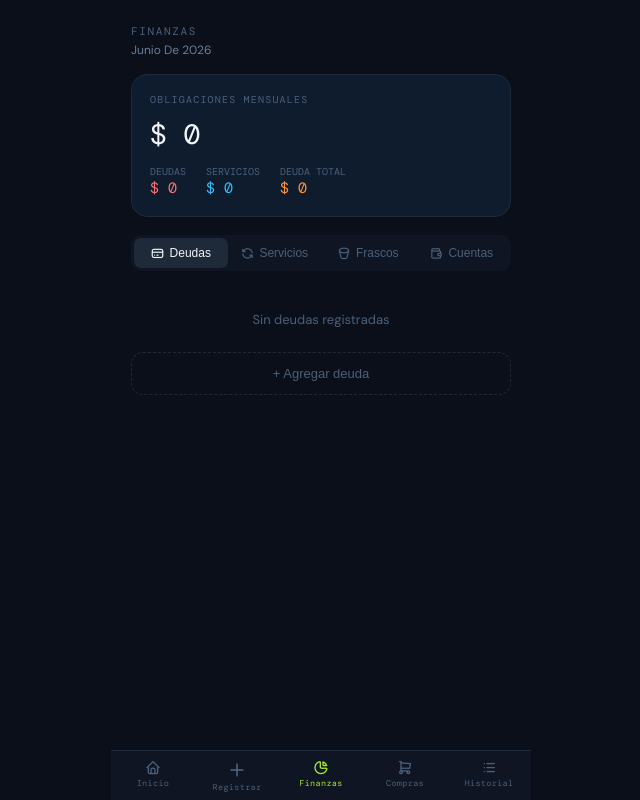
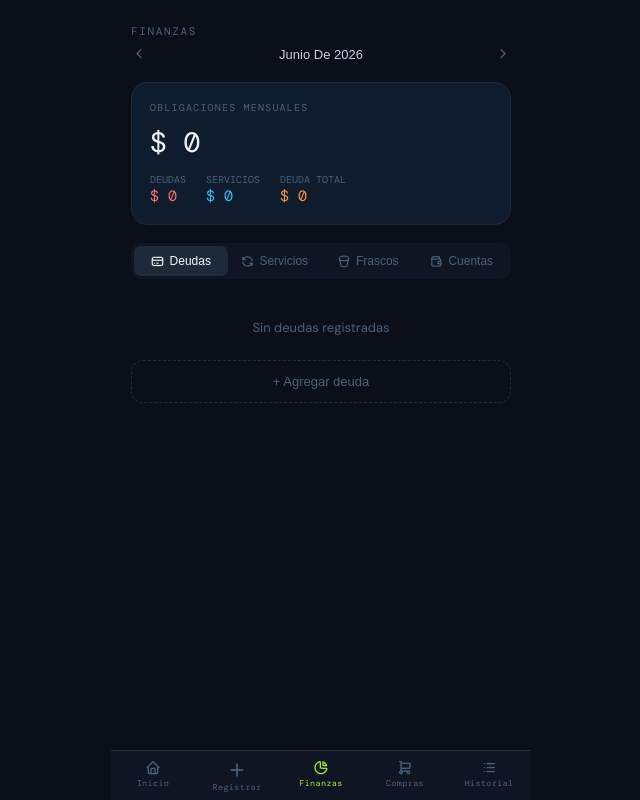
Before and after one commit to BFcamp/gastos-app, a React (Vite) app: page / in a window 1280 px wide. Both pictures are taken after a click on the button "Finanzas". Shown: the whole page, without its empty margins (319-959 px from the left). Built offline with nearby package versions, Linux system fonts and the light colour scheme.

Commit message:
fecha global

```diff
--- a/src/App.jsx
+++ b/src/App.jsx
@@ -184,24 +184,22 @@ export default function App() {
   };
 
   // ── Registrar pago de un servicio ───────────────────────────────────────
-  const payService = (serviceId, amount, accountId) => {
+  const payService = (serviceId, amount, accountId, monthOffset = 0) => {
     const sv = services.find(s => s.id === serviceId);
     if (!sv) return;
-    const now = new Date();
-    const monthKey = `${now.getFullYear()}-${String(now.getMonth() + 1).padStart(2, "0")}`;
+    const target = new Date(new Date().getFullYear(), new Date().getMonth() + monthOffset, 1);
+    const monthKey = `${target.getFullYear()}-${String(target.getMonth() + 1).padStart(2, "0")}`;
     addTransaction({
       type: "expense", amount, accountId, category: sv.category || "services",
       description: `Pago: ${sv.name}`, installmentInfo: null,
-      date: now.toISOString(),
+      date: target.toISOString(),
     });
     setServices(prev => prev.map(s => s.id === serviceId ? { ...s, payments: [...(s.payments || []), monthKey] } : s));
   };
 
-  // Desmarca un servicio pagado SIN tocar transacciones (corrección rápida;
-  // si ya generó un pago real, hay que borrarlo a mano en Historial).
-  const unmarkServicePaid = (serviceId) => {
-    const now = new Date();
-    const monthKey = `${now.getFullYear()}-${String(now.getMonth() + 1).padStart(2, "0")}`;
+  const unmarkServicePaid = (serviceId, monthOffset = 0) => {
+    const target = new Date(new Date().getFullYear(), new Date().getMonth() + monthOffset, 1);
+    const monthKey = `${target.getFullYear()}-${String(target.getMonth() + 1).padStart(2, "0")}`;
     setServices(prev => prev.map(s => s.id === serviceId ? { ...s, payments: (s.payments || []).filter(p => p !== monthKey) } : s));
   };
 
@@ -217,7 +215,7 @@ export default function App() {
 
       {tab === "dashboard" && <DashboardView accounts={accounts} transactions={transactions} debts={debts} services={services} projectedIncomes={projectedIncomes} onConfirmProjected={confirmProjectedIncome} onDeleteProjected={deleteProjectedIncome} monthOffset={monthOffset} onPrevMonth={() => changeMonth(-1)} onNextMonth={() => changeMonth(1)} onResetMonth={resetMonth} onOpenCalendar={() => setTab("calendar")} />}
       {tab === "add"       && <AddView accounts={accounts} onAdd={addTransaction} onAddProjected={addProjectedIncome} />}
-      {tab === "finanzas"  && <FinanzasView debts={debts} setDebts={setDebts} services={services} setServices={setServices} jars={jars} setJars={setJars} accounts={accounts} onAddAccount={addAccount} onUpdateAccount={updateAccount} onDeleteAccount={deleteAccount} onPayDebt={payDebt} onPayService={payService} onUnmarkServicePaid={unmarkServicePaid} onPayCreditCard={payCreditCard} />}
+      {tab === "finanzas"  && <FinanzasView debts={debts} setDebts={setDebts} services={services} setServices={setServices} jars={jars} setJars={setJars} accounts={accounts} onAddAccount={addAccount} onUpdateAccount={updateAccount} onDeleteAccount={deleteAccount} onPayDebt={payDebt} onPayService={payService} onUnmarkServicePaid={unmarkServicePaid} onPayCreditCard={payCreditCard} monthOffset={monthOffset} onPrevMonth={() => changeMonth(-1)} onNextMonth={() => changeMonth(1)} onResetMonth={resetMonth} />}
       {tab === "compras"   && <ComprasView wishlist={wishlist} setWishlist={setWishlist} wishCats={wishCats} setWishCats={setWishCats} />}
       {tab === "history"   && <HistoryView transactions={transactions} accounts={accounts} onEditTx={editTransaction} onDeleteTx={deleteTransaction} />}
       {tab === "calendar"  && <CalendarView transactions={transactions} debts={debts} services={services} projectedIncomes={projectedIncomes} monthOffset={monthOffset} onPrevMonth={() => changeMonth(-1)} onNextMonth={() => changeMonth(1)} onBack={() => setTab("dashboard")} />}
--- a/src/components/FinanzasView.jsx
+++ b/src/components/FinanzasView.jsx
@@ -35,7 +35,7 @@ const JAR_TYPES = [
   { id: "otra_app", label: "Otra app",     icon: "apps",           color: "#94a3b8", bg: "#1e293b" },
 ];
 
-export function FinanzasView({ debts, setDebts, services, setServices, jars, setJars, accounts, onAddAccount, onUpdateAccount, onDeleteAccount, onPayDebt, onPayService, onUnmarkServicePaid, onPayCreditCard }) {
+export function FinanzasView({ debts, setDebts, services, setServices, jars, setJars, accounts, onAddAccount, onUpdateAccount, onDeleteAccount, onPayDebt, onPayService, onUnmarkServicePaid, onPayCreditCard, monthOffset, onPrevMonth, onNextMonth, onResetMonth }) {
   const [section, setSection]               = useState("debts");
   const [showDebtForm, setShowDebtForm]     = useState(false);
   const [showServiceForm, setShowServiceForm] = useState(false);
@@ -44,9 +44,11 @@ export function FinanzasView({ debts, setDebts, services, setServices, jars, set
   const [payDebtId, setPayDebtId]           = useState(null);
   const [payServiceId, setPayServiceId]     = useState(null);
 
-  const now             = new Date();
-  const monthKey        = `${now.getFullYear()}-${String(now.getMonth() + 1).padStart(2, "0")}`;
-  const monthLabel      = now.toLocaleDateString("es-AR", { month: "long", year: "numeric" });
+  const now    = new Date();
+  const target = new Date(now.getFullYear(), now.getMonth() + (monthOffset || 0), 1);
+  const isCurrentMonth = (monthOffset || 0) === 0;
+  const monthKey   = `${target.getFullYear()}-${String(target.getMonth() + 1).padStart(2, "0")}`;
+  const monthLabel = target.toLocaleDateString("es-AR", { month: "long", year: "numeric" });
 
   const totalDebt       = debts.reduce((s, d) => s + Math.max(0, d.totalAmount - d.paidAmount), 0);
   const monthlyDebts    = debts.reduce((s, d) => s + (d.monthlyPayment || 0), 0);
@@ -70,7 +72,21 @@ export function FinanzasView({ debts, setDebts, services, setServices, jars, set
   return (
     <div style={{ padding: "24px 20px 0" }}>
       <p style={{ fontSize: 11, letterSpacing: ".15em", color: "#4b607a", fontFamily: "'DM Mono', monospace", marginBottom: 4 }}>FINANZAS</p>
-      <p style={{ fontSize: 12, color: "#6b7f96", marginBottom: 16, textTransform: "capitalize" }}>{monthLabel}</p>
+
+      <div style={{ display: "flex", alignItems: "center", justifyContent: "space-between", marginBottom: 16 }}>
+        <button onClick={onPrevMonth} style={{ background: "none", border: "none", color: "#4b607a", cursor: "pointer", padding: "4px 8px 4px 0", display: "flex" }}>
+          <Icon name="chevron-left" size={16} />
+        </button>
+        <button onClick={onResetMonth} style={{ background: "none", border: "none", cursor: "pointer", display: "flex", flexDirection: "column", alignItems: "center", gap: 2 }}>
+          <span style={{ fontSize: 13, color: "#c4d0e0", textTransform: "capitalize" }}>{monthLabel}</span>
+          {!isCurrentMonth && (
+            <span style={{ fontSize: 10, color: "#38bdf8", fontFamily: "'DM Mono', monospace" }}>volver a hoy</span>
+          )}
+        </button>
+        <button onClick={onNextMonth} style={{ background: "none", border: "none", color: "#4b607a", cursor: "pointer", padding: "4px 0 4px 8px", display: "flex" }}>
+          <Icon name="chevron-right" size={16} />
+        </button>
+      </div>
 
       {/* Summary card */}
       <div style={{ background: "#0f1c2e", borderRadius: 16, padding: 18, marginBottom: 18, border: "1px solid #1e2a3a" }}>
@@ -252,7 +268,7 @@ export function FinanzasView({ debts, setDebts, services, setServices, jars, set
                       <button onClick={() => deleteService(sv.id)} style={{ background: "none", border: "none", cursor: "pointer", color: "#4b607a", padding: 0 }}>
                         <Icon name="trash" size={14} />
                       </button>
-                      <button onClick={() => isPaid ? onUnmarkServicePaid(sv.id) : setPayServiceId(payServiceId === sv.id ? null : sv.id)} style={{
+                      <button onClick={() => isPaid ? onUnmarkServicePaid(sv.id, monthOffset) : setPayServiceId(payServiceId === sv.id ? null : sv.id)} style={{
                         padding: "5px 10px", borderRadius: 8, border: "none", cursor: "pointer", fontSize: 11,
                         background: isPaid ? "#14532d" : (payServiceId === sv.id ? "#0c4a6e" : "#1e2a3a"),
                         color: isPaid ? "#a3e635" : "#4b607a",
@@ -268,7 +284,7 @@ export function FinanzasView({ debts, setDebts, services, setServices, jars, set
                     <PayPanel
                       accounts={accounts}
                       defaultAmount={sv.amount}
-                      onConfirm={(amount, accountId) => { onPayService(sv.id, amount, accountId); setPayServiceId(null); }}
+                      onConfirm={(amount, accountId) => { onPayService(sv.id, amount, accountId, monthOffset); setPayServiceId(null); }}
                       onCancel={() => setPayServiceId(null)}
                     />
                   )}
```
